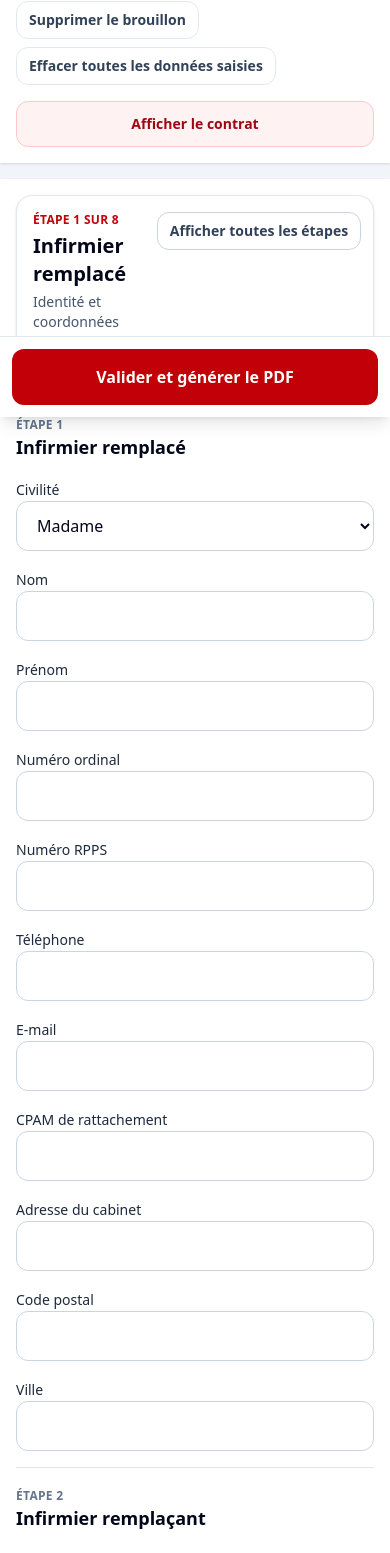
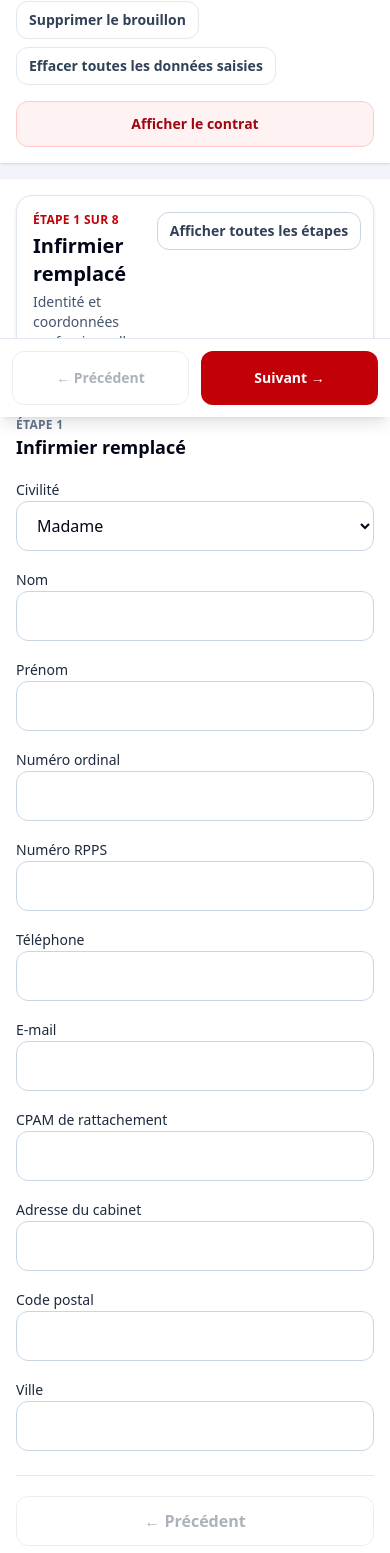
Before and after one commit to laurentsalsac37-dotcom/contrat-remplacement-ordre, a Next.js app: page / in a window 390 px wide. Shown: the part 427-1980 px from the top of the page. Built offline with nearby package versions, Linux system fonts and the light colour scheme.

Commit message:
correctifs boutons

```diff
--- a/components/ContractApp.tsx
+++ b/components/ContractApp.tsx
@@ -476,7 +476,7 @@ function isStepVisible(step: number) {
               </div>
             </section>
             )}
-            {isStepVisible(1) && (
+            {isStepVisible(2) && (
             <section className="space-y-4 border-t border-slate-200 pt-5 md:pt-6">
               <StepHeader number="2" title="Infirmier remplaçant" />
 
@@ -1028,12 +1028,37 @@ function isStepVisible(step: number) {
             </section>
             )}
 
+            <div className="no-print mt-6 flex flex-col gap-3 border-t border-slate-200 pt-5 sm:flex-row sm:items-center sm:justify-between">
+  <button
+    type="button"
+    onClick={goToPreviousStep}
+    disabled={currentStep === 1}
+    className="rounded-xl border border-slate-300 bg-white px-5 py-3 font-semibold text-slate-700 hover:bg-slate-50 disabled:cursor-not-allowed disabled:opacity-40"
+  >
+    ← Précédent
+  </button>
+
+  <p className="text-center text-sm text-slate-500">
+    Étape {currentStep} sur {FORM_STEPS.length}
+  </p>
+
+  {currentStep < FORM_STEPS.length ? (
+    <button
+      type="button"
+      onClick={goToNextStep}
+      className="rounded-xl bg-red-700 px-5 py-3 font-semibold text-white hover:bg-red-800"
+    >
+      Suivant →
+    </button>
+  ) : (
     <button
       type="submit"
-              className="hidden w-full rounded-xl bg-red-700 px-4 py-3 font-semibold text-white hover:bg-red-800 md:block"
+      className="rounded-xl bg-red-700 px-5 py-3 font-semibold text-white hover:bg-red-800"
     >
       Valider le contrat et imprimer en PDF
     </button>
+  )}
+</div>
 
             {validatedData && (
               <p className="rounded-xl bg-red-50 p-3 text-sm text-red-800">
@@ -1055,14 +1080,35 @@ function isStepVisible(step: number) {
         </div>
       </div>
 
-      <div className="fixed inset-x-0 bottom-0 z-50 border-t border-slate-200 bg-white p-3 shadow-lg md:hidden no-print">
+      <div className="no-print fixed inset-x-0 bottom-0 z-50 border-t border-slate-200 bg-white p-3 shadow-lg md:hidden">
+  <div className="grid grid-cols-2 gap-3">
+    <button
+      type="button"
+      onClick={goToPreviousStep}
+      disabled={currentStep === 1}
+      className="rounded-xl border border-slate-300 bg-white px-3 py-4 text-sm font-semibold text-slate-700 disabled:opacity-40"
+    >
+      ← Précédent
+    </button>
+
+    {currentStep < FORM_STEPS.length ? (
+      <button
+        type="button"
+        onClick={goToNextStep}
+        className="rounded-xl bg-red-700 px-3 py-4 text-sm font-semibold text-white"
+      >
+        Suivant →
+      </button>
+    ) : (
       <button
         type="submit"
         form="contract-form"
-          className="w-full rounded-xl bg-red-700 px-4 py-4 text-base font-semibold text-white"
+        className="rounded-xl bg-red-700 px-3 py-4 text-sm font-semibold text-white"
       >
-          Valider et générer le PDF
+        Générer le PDF
       </button>
+    )}
+  </div>
 </div>
     </main>
   );
```
Lines whose indentation alone changed are shown as unchanged.
